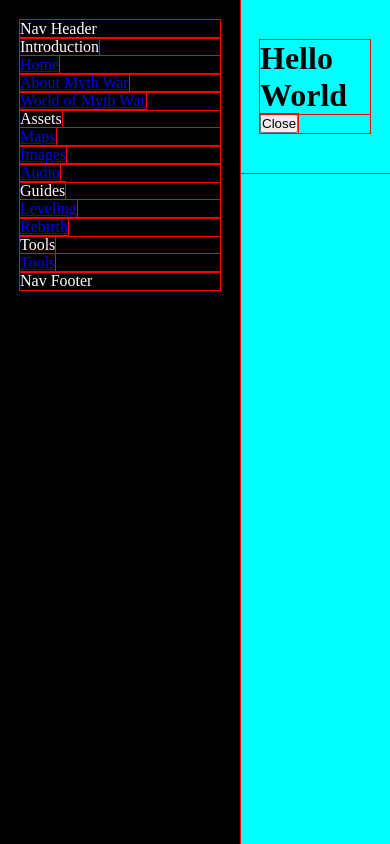
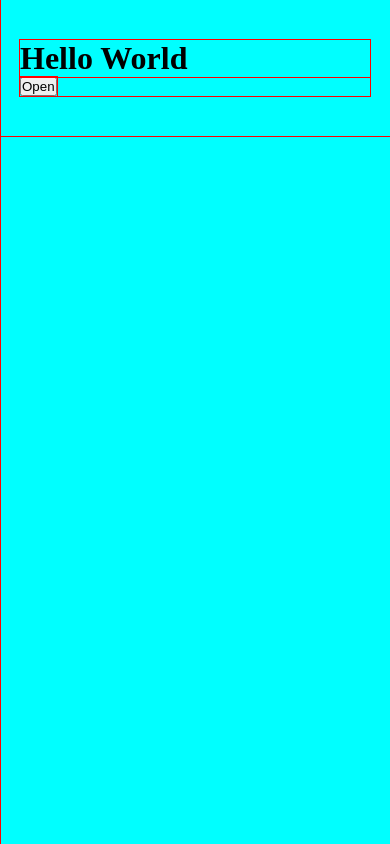
Before and after one commit to MGSimard/myth-war-archive-v2, a React (Vite) app: page / in a window 390 px wide. Built offline with nearby package versions, Linux system fonts and the light colour scheme.

Commit message:
Mobile setup

```diff
--- a/src/_components/sidenav/SidenavProvider.tsx
+++ b/src/_components/sidenav/SidenavProvider.tsx
@@ -1,4 +1,5 @@
-import { createContext, useState, useContext, useEffect, type Dispatch, type SetStateAction } from "react";
+import { createContext, useContext, useEffect, useState, type Dispatch, type SetStateAction } from "react";
+import { useIsMobile } from "@/_hooks/useIsMobile";
 
 interface SidenavTypes {
   isOpen: boolean;
@@ -8,7 +9,12 @@ interface SidenavTypes {
 const SidenavContext = createContext<SidenavTypes | undefined>(undefined);
 
 export function SidenavContextProvider({ children }: { children: React.ReactNode }) {
-  const [isOpen, setIsOpen] = useState<boolean>(true);
+  const isMobile = useIsMobile();
+  const [isOpen, setIsOpen] = useState<boolean>(!isMobile);
+
+  useEffect(() => {
+    setIsOpen(!isMobile);
+  }, [isMobile]);
 
   return <SidenavContext.Provider value={{ isOpen, setIsOpen }}>{children}</SidenavContext.Provider>;
 }
--- /dev/null
+++ b/src/_hooks/useIsMobile.tsx
@@ -0,0 +1,24 @@
+import { useEffect, useState } from "react";
+
+const MOBILE_BREAKPOINT = 768;
+
+export function useIsMobile() {
+  const [isMobile, setIsMobile] = useState<boolean>(window.innerWidth < MOBILE_BREAKPOINT);
+
+  useEffect(() => {
+    const setMobileState = () => {
+      setIsMobile(window.innerWidth < MOBILE_BREAKPOINT);
+    };
+
+    const mql = window.matchMedia(`(max-width: ${MOBILE_BREAKPOINT}px)`);
+    mql.addEventListener("change", setMobileState);
+
+    setMobileState(); // Safeguard if resizing during render
+
+    return () => {
+      mql.removeEventListener("change", setMobileState);
+    };
+  }, []);
+
+  return !!isMobile;
+}
--- a/src/_styles/global.css
+++ b/src/_styles/global.css
@@ -64,4 +64,7 @@ ul {
   body {
     background: cyan;
   }
+  #sidenav-inset {
+    padding-left: 0;
+  }
 }
```
Also changed, not shown: 1 other file (tests, documents, lock files or other folders).
